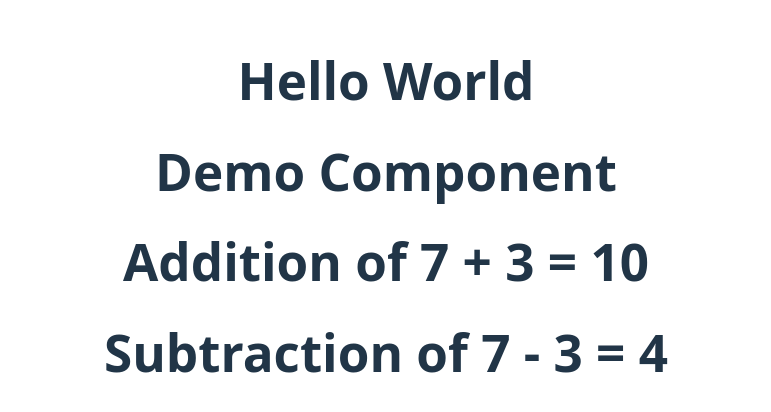
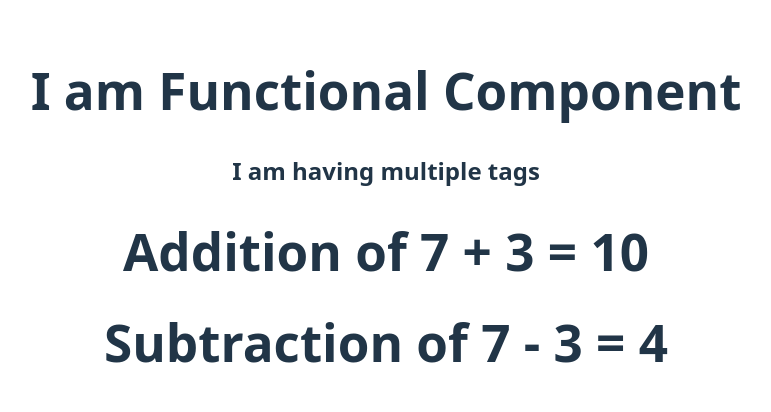
Before and after one commit to Yatheswar546/React, a React (Vite) app: page / in a window 1280 px wide. Shown: the part 184-596 px from the top of the page, without its empty margins (254-1025 px from the left). Built offline with nearby package versions, Linux system fonts and the light colour scheme.

Commit message:
Functional Components

```diff
--- a/src/App.jsx
+++ b/src/App.jsx
@@ -2,8 +2,9 @@
 // import reactLogo from './assets/react.svg'
 // import viteLogo from '/vite.svg'
 import './App.css'
-import Intro from './concepts/1-Introduction/Intro.jsx'
-import {Add, Sub} from './concepts/1-Introduction/NamedModule.jsx'
+// import Intro from './concepts/1-Introduction/Intro.jsx'
+// import {Add, Sub} from './concepts/1-Introduction/NamedModule.jsx'
+import Functional, {Add, Sub} from './concepts/2.FunctioncalComponents/Functional'
 
 function App() {
 
@@ -12,9 +13,8 @@ function App() {
 
   return (
     <>
-      <h1>Hello World</h1>
 
-      <Intro />
+      <Functional />
 
       <h1>Addition of {a} + {b} = {Add(a,b)}</h1>
       <h1>Subtraction of {a} - {b} = {Sub(a,b)}</h1>
--- /dev/null
+++ b/src/concepts/2.FunctioncalComponents/Functional.jsx
@@ -0,0 +1,18 @@
+export default function Functional(){
+    return(
+        <>
+            <h1>I am Functional Component</h1>
+            <h2>I am having multiple tags</h2>
+        </>
+    )
+}
+
+function Add(a,b){
+    return a+b;
+}
+
+function Sub(a,b){
+    return a-b;
+}
+
+export {Add, Sub};
```
Also changed, not shown: src/concepts/2.FunctioncalComponents/notes.txt (added).
